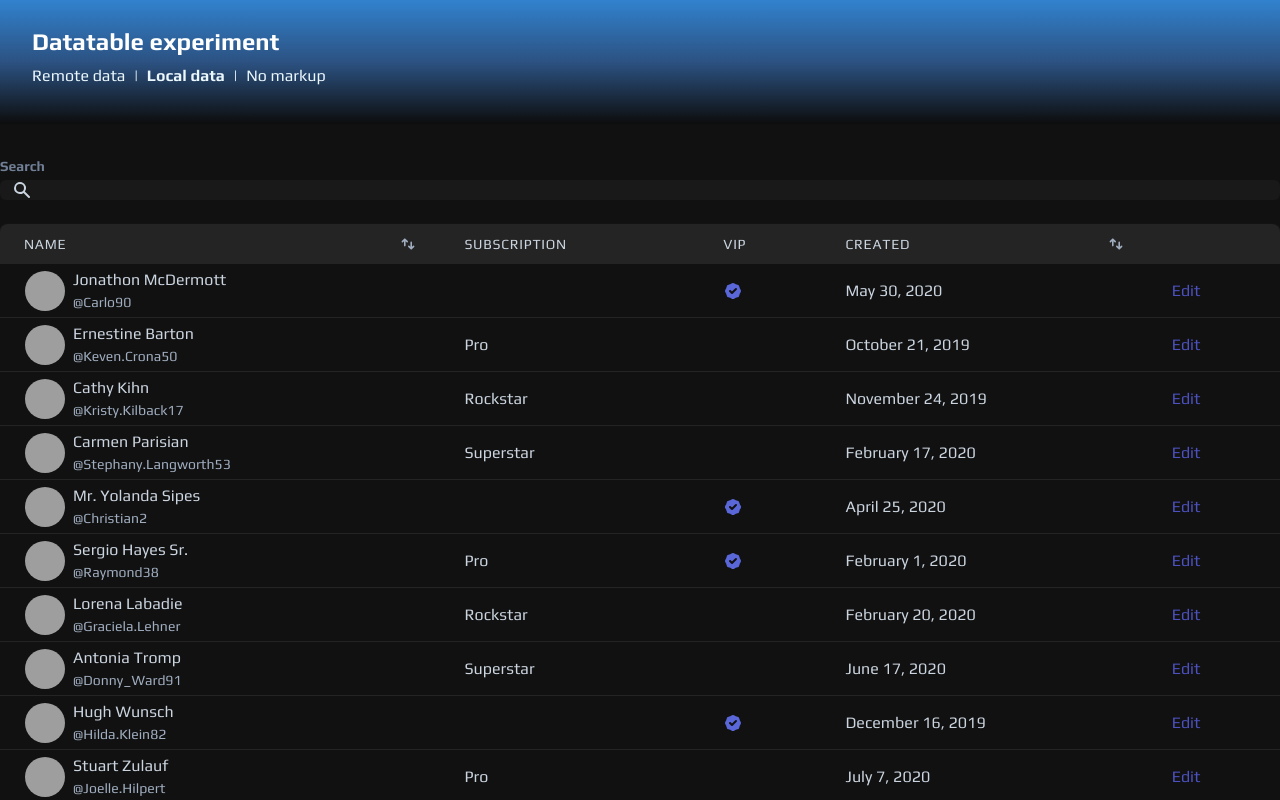
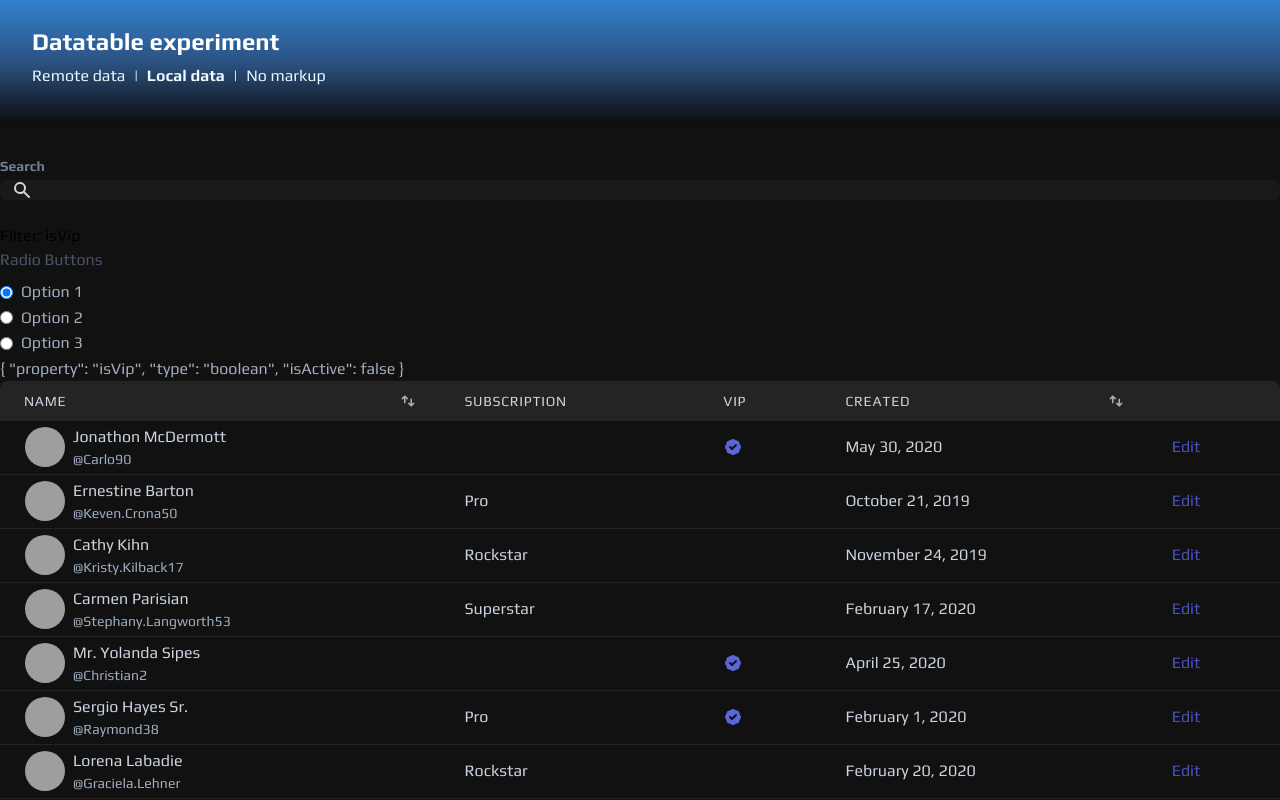
Before and after one commit to Uninen/datatable-experiment, a Vue app: page /local/ in a window 1280 px wide. Built offline with nearby package versions, Linux system fonts and the light colour scheme; grey boxes are pictures that could not be loaded; what @tailwindcss/ui, miragejs would draw is missing.

Commit message:
WIP: Started on filters

```diff
--- a/src/components/datatable/DataTable.vue
+++ b/src/components/datatable/DataTable.vue
@@ -1,5 +1,5 @@
 <script lang="ts">
-import { defineComponent, provide, PropType, h } from 'vue'
+import { defineComponent, provide, PropType, h, ref } from 'vue'
 
 import TableHead from './TableHead.vue'
 import TableRow from './TableRow.vue'
@@ -62,6 +62,21 @@ export default defineComponent({
         state.features.search.value = true
         state.search.instance = useLocalSearch(props.config.data, props.config.searchFields)
       }
+
+      if (props.config.filters) {
+        debug.log('Configuring filters')
+        state.features.filters.value = true
+
+        for (const item of props.config.filters) {
+          state.filters.push({
+            ...item,
+            isActive: ref(false),
+          })
+        }
+
+        debug.log('state.filters', state.filters)
+      }
+
       debug.success('Local table configured')
     } else {
       debug.log('Configuring table in REMOTE mode')
--- /dev/null
+++ b/src/components/datatable/TableFilter.vue
@@ -0,0 +1,43 @@
+<template>
+  <slot
+    v-bind="{
+      filter,
+    }"
+  ></slot>
+</template>
+<script lang="ts">
+import { defineComponent, inject } from 'vue'
+import { TableState } from './types'
+import { warn } from './utils/dev'
+
+export default defineComponent({
+  props: {
+    property: {
+      required: true,
+      type: String,
+    },
+  },
+  setup(props) {
+    const state = inject('state') as TableState
+    let statusChoices: string[] = []
+    const boolStatusChoices = ['All', 'Yes', 'No']
+
+    const filter = state.filters.find((item) => {
+      return item.property == props.property
+    })
+
+    if (filter) {
+      if (filter.type === 'boolean') {
+        statusChoices = boolStatusChoices
+      }
+    } else {
+      warn(`Filter with key "${props.property}" not found in configuration.`)
+    }
+
+    return {
+      filter,
+      statusChoices,
+    }
+  },
+})
+</script>
--- a/src/components/datatable/store.ts
+++ b/src/components/datatable/store.ts
@@ -29,6 +29,7 @@ export const createStore = () => {
     features: {
       pagination: ref(false),
       search: ref(false),
+      filters: ref(false),
     },
     ordering: {
       current: ref(''),
@@ -43,6 +44,7 @@ export const createStore = () => {
       query: ref(''),
       // instance: { MiniSearch }
     },
+    filters: [],
   }
 
   const changePage = (value: number): void => {
--- a/src/components/datatable/types.ts
+++ b/src/components/datatable/types.ts
@@ -65,6 +65,7 @@ export interface TableState {
   features: {
     pagination: Ref<boolean>
     search: Ref<boolean>
+    filters: Ref<boolean>
   }
   ordering: {
     current: Ref<string>
@@ -79,11 +80,18 @@ export interface TableState {
     query: Ref<string>
     instance?: MiniSearch
   }
+  filters: FilterStateListItem[]
 }
 
-interface filterListItem {
-  type: Boolean | Date
-  key: string
+interface FilterListItem {
+  property: string
+  type: 'boolean' | 'date'
+}
+
+interface FilterStateListItem {
+  property: string
+  type: 'boolean' | 'date'
+  isActive: Ref<boolean>
 }
 
 export interface TableProps {
@@ -91,7 +99,7 @@ export interface TableProps {
   itemsPerPage?: number
   searchFields?: string[]
   searchOptions?: object
-  filters?: filterListItem[]
+  filters?: FilterListItem[]
   dateFormats?: {
     short?: string
     long?: string
--- a/src/components/datatable/utils/dev.ts
+++ b/src/components/datatable/utils/dev.ts
@@ -10,7 +10,7 @@ export class ConfigurationError extends Error {
 
 export function warn(message: string) {
   if (process.env.NODE_ENV !== 'production') {
-    console.warn(message + ". This warning doesn't show in production.")
+    console.warn('[DataTable] ' + message + ". This warning doesn't show in production.")
   }
 }
 
--- a/src/views/Local.vue
+++ b/src/views/Local.vue
@@ -40,6 +40,58 @@
             </div>
           </teleport>
         </table-search>
+
+        <teleport to="#datatable-filters">
+          <table-filter property="isVip" v-slot="{ filter }">
+            <div>
+              <h3>Filter: isVip</h3>
+
+              <div class="text-gray-500">
+                <div class="block">
+                  <span class="text-gray-700">Radio Buttons</span>
+                  <div class="mt-2">
+                    <div>
+                      <label class="inline-flex items-center">
+                        <input
+                          type="radio"
+                          class="cursor-pointer form-radio"
+                          name="radio"
+                          value="1"
+                          checked
+                        />
+                        <span class="ml-2 cursor-pointer">Option 1</span>
+                      </label>
+                    </div>
+                    <div>
+                      <label class="inline-flex items-center cursor-pointer">
+                        <input
+                          type="radio"
+                          class="cursor-pointer form-radio"
+                          name="radio"
+                          value="2"
+                        />
+                        <span class="ml-2 cursor-pointer">Option 2</span>
+                      </label>
+                    </div>
+                    <div>
+                      <label class="inline-flex items-center cursor-pointer">
+                        <input
+                          type="radio"
+                          class="cursor-pointer form-radio"
+                          name="radio"
+                          value="3"
+                        />
+                        <span class="ml-2 cursor-pointer">Option 3</span>
+                      </label>
+                    </div>
+                  </div>
+                </div>
+
+                {{ filter }}
+              </div>
+            </div>
+          </table-filter>
+        </teleport>
 
         <table-head class="rounded-t-md">
           <th-item
@@ -265,6 +317,7 @@ import TableHead from '../components/datatable/TableHead.vue'
 import TableRow from '../components/datatable/TableRow.vue'
 import TablePagination from '../components/datatable/TablePagination.vue'
 import TableSearch from '../components/datatable/TableSearch.vue'
+import TableFilter from '../components/datatable/TableFilter.vue'
 import ThItem from '../components/datatable/ThItem.vue'
 import TdItem from '../components/datatable/TdItem.vue'
 import ThOrderingIcon from '../components/datatable/ThOrderingIcon.vue'
@@ -282,6 +335,7 @@ export default defineComponent({
     TableRow,
     TablePagination,
     TableSearch,
+    TableFilter,
     ThOrderingIcon,
   },
 
@@ -291,6 +345,12 @@ export default defineComponent({
       data: artists.artists,
       itemsPerPage: 12,
       searchFields: ['name', 'username'],
+      filters: [
+        {
+          property: 'isVip',
+          type: 'boolean',
+        },
+      ],
     }
 
     return {
```
